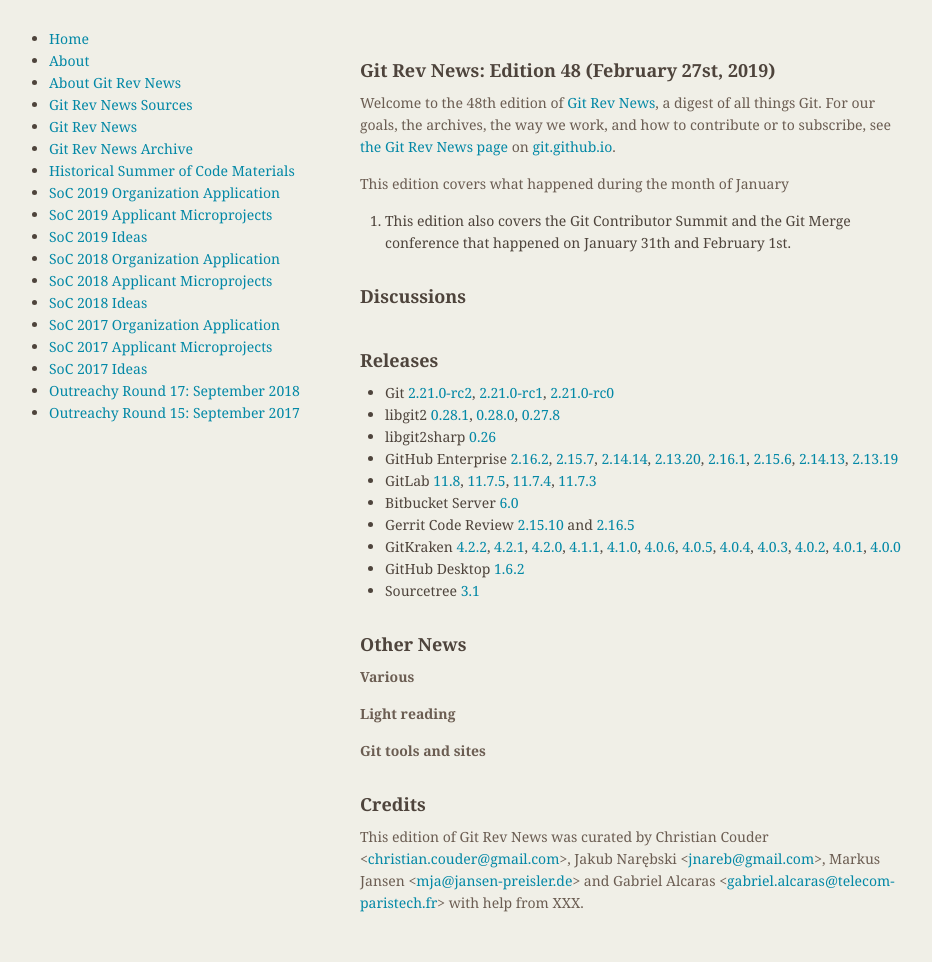
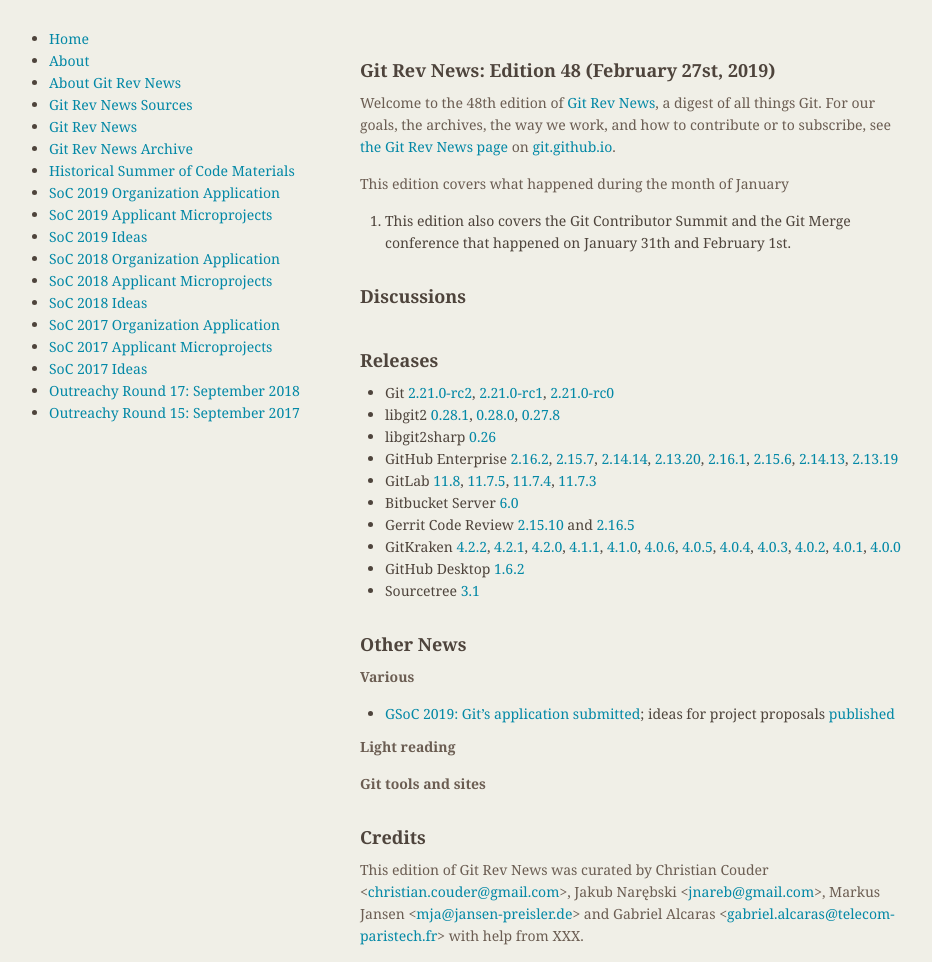
Before and after one commit to git/git.github.io, a Jekyll site: the page built from rev_news/drafts/edition-48.md, in a window 1280 px wide. Shown: the whole page, without its empty margins (174-1106 px from the left). Built offline with Jekyll 4.4.1, drawn with Linux system fonts in a browser that asks for light colours; before the commit the page ends 929 px from its top, so only the background shows below that.

Commit message:
rn-48: add GSoC 2019 short news

```diff
--- a/rev_news/drafts/edition-48.md
+++ b/rev_news/drafts/edition-48.md
@@ -78,6 +78,8 @@
 
 __Various__
 
+* [GSoC 2019: Git's application submitted](https://public-inbox.org/git/20190204215251.GB6085@hank.intra.tgummerer.com/T/);
+  ideas for project proposals [published](https://git.github.io/SoC-2019-Ideas/)
 
 __Light reading__
 
```
